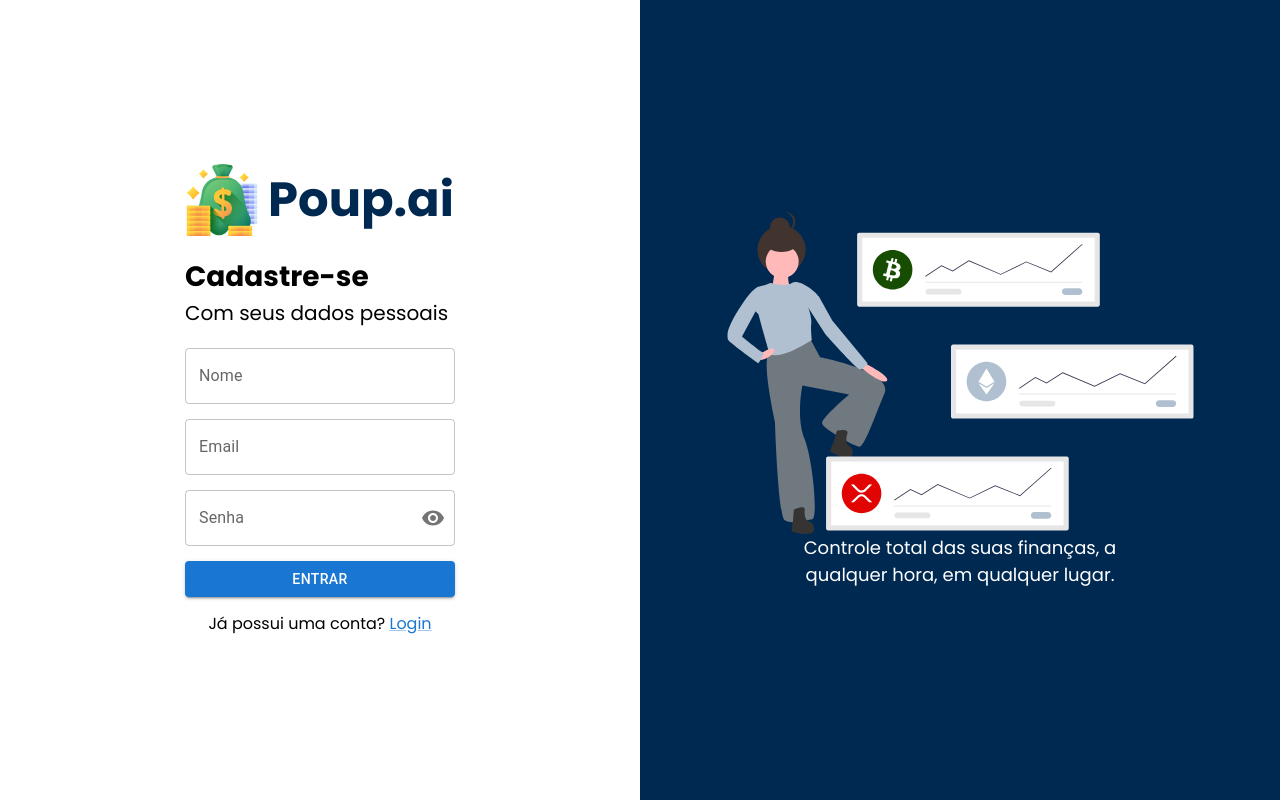
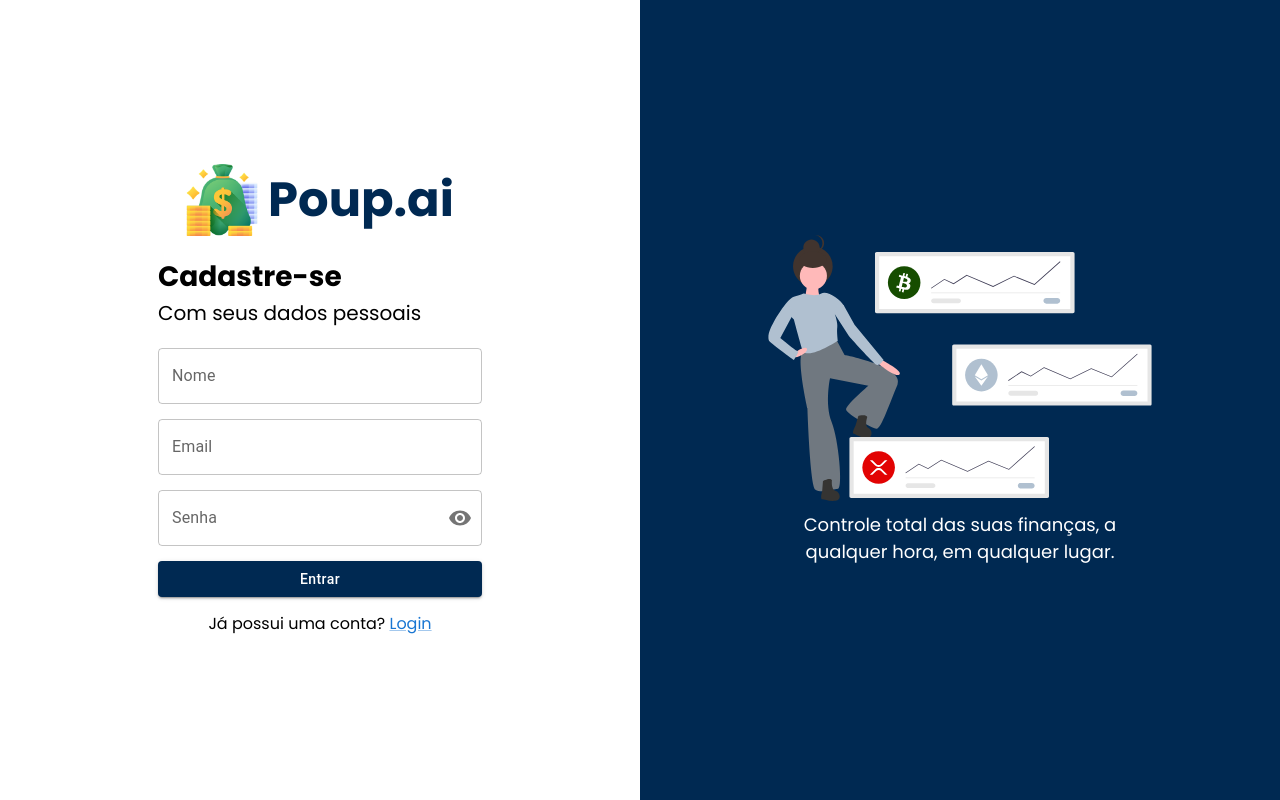
Before and after one commit to Douglass1981/FIAP-Fase1, a Next.js app: page /cadastro in a window 1280 px wide. Built offline with nearby package versions, Linux system fonts and the light colour scheme.

Commit message:
fix(styles): adjust color button and image size

```diff
--- a/src/app/cadastro/page.tsx
+++ b/src/app/cadastro/page.tsx
@@ -7,6 +7,7 @@ import styles from "./signup.styles.module.scss";
 import Image from "next/image";
 import Link from "@mui/material/Link";
 import { Visibility, VisibilityOff } from "@mui/icons-material";
+import {colors} from "../mui.styles"
 
 export default function Cadastro() {
   const [name, setName] = useState("");
@@ -14,8 +15,6 @@ export default function Cadastro() {
   const [password, setPassword] = useState("");
   const [cadastroSucesso, setCadastroSucesso] = useState(false);
   const [erroCadastro, setErroCadastro] = useState("");
-
-  const isMobile = useMediaQuery(theme.breakpoints.down("sm"));
 
   const handleCadastroUser = async () => {
     try {
@@ -128,6 +127,7 @@ export default function Cadastro() {
                 fullWidth
                 className={styles['signup__container__form-area__form__button']}
                 onClick={handleCadastroUser}
+                sx={{ backgroundColor: colors.bluePrimary500, textTransform: 'none' }}
               >
                 Entrar
               </Button>
@@ -153,6 +153,10 @@ export default function Cadastro() {
             height={448}
             alt="Bem Vindo"
             className="signup__container-side__image"
+            style={{
+              width: "60%",
+              height: "auto",
+            }}
           />
           <h3 className={styles['signup__container-side__description']}>
             Controle total das suas finanças, a qualquer hora, em qualquer lugar.
--- a/src/app/cadastro/signup.styles.module.scss
+++ b/src/app/cadastro/signup.styles.module.scss
@@ -237,7 +237,7 @@ $black: #000000;
       &__form-area {
         display: flex;
         flex-direction: column;
-        width: 50%;
+        width: 60%;
         gap: 20px;
 
         &__text {
@@ -287,6 +287,7 @@ $black: #000000;
       min-height: 100vh;
       align-items: center;
       justify-content: center;
+      gap: 10px;
 
       &__image {
         width: 50%;
--- a/src/app/mui.styles.ts
+++ b/src/app/mui.styles.ts
@@ -1,4 +1,3 @@
 export const colors = {
   bluePrimary500: "#002952",
-  black: "#000000",
-};
+}
```
